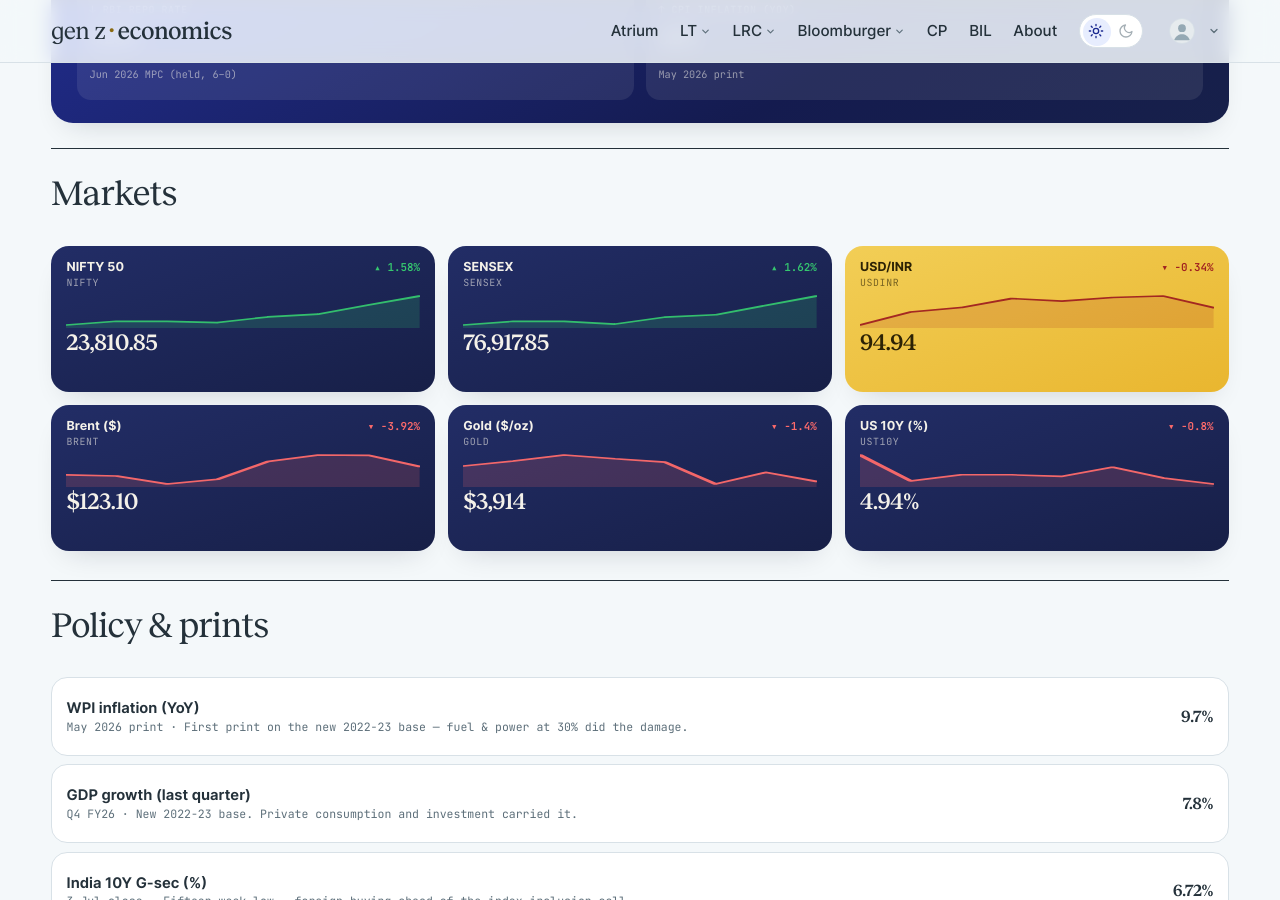
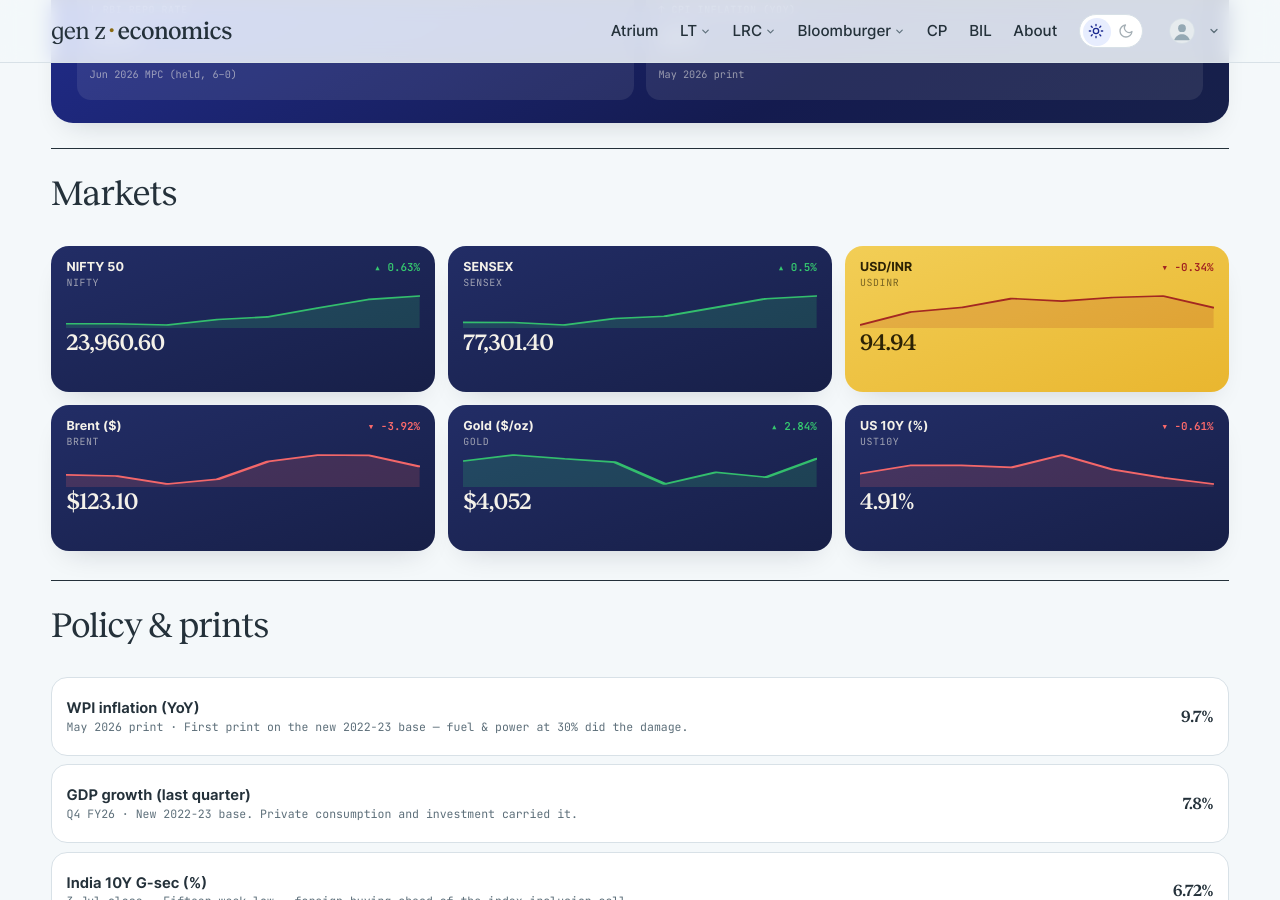
Before and after one commit to harsharya7021/genz-economics.com, a Jekyll site: the page built from macro-watch.html, in a window 1280 px wide and 900 px high, scrolled down 599 px. Built offline with Jekyll 4.4.1, drawn with Linux system fonts in a browser that asks for light colours; comment, search, counter and statistics services are not loaded.

Commit message:
data: morning market refresh

```diff
--- a/_data/macro.json
+++ b/_data/macro.json
@@ -1,34 +1,34 @@
 {
-  "as_of": "3 Nov 2026 close",
+  "as_of": "4 Nov 2026 close",
   "auto": {
     "nifty": {
       "label": "NIFTY 50",
-      "v": "23,810.85",
-      "chg": 1.58,
+      "v": "23,960.60",
+      "chg": 0.63,
       "spark": [
-        22600.0,
         22753.199,
         22749.75,
         22698.85,
         22936.75,
         23053.1,
         23440.801,
-        23810.85
+        23810.85,
+        23960.6
       ]
     },
     "sensex": {
       "label": "SENSEX",
-      "v": "76,917.85",
-      "chg": 1.62,
+      "v": "77,301.40",
+      "chg": 0.5,
       "spark": [
-        73123.828,
         73606.75,
         73598.672,
         73246.031,
         74151.039,
         74459.531,
         75692.781,
-        76917.852
+        76917.852,
+        77301.398
       ]
     },
     "usdinr": {
@@ -63,32 +63,32 @@
     },
     "gold": {
       "label": "Gold ($/oz)",
-      "v": "$3,914",
-      "chg": -1.4,
+      "v": "$4,052",
+      "chg": 2.84,
       "spark": [
-        4007.9,
         4038.4,
         4074.6,
         4051.6,
         4031.4,
         3898.9,
         3969.6,
-        3914.0
+        3940.4,
+        4052.2
       ]
     },
     "ust10y": {
       "label": "US 10Y (%)",
-      "v": "4.94%",
-      "chg": -0.8,
+      "v": "4.91%",
+      "chg": -0.61,
       "spark": [
-        5.13,
         4.96,
         5.0,
         5.0,
         4.99,
         5.05,
         4.98,
-        4.94
+        4.94,
+        4.91
       ]
     }
   },
--- a/_data/markets.yml
+++ b/_data/markets.yml
@@ -2,16 +2,15 @@
 # USD/INR) are refreshed each weekday morning by the market-data workflow;
 # the India 10Y G-Sec line is maintained by hand. Do not hand-edit the
 # live tickers — the job overwrites them.
-as_of: 3 Nov 2026
+as_of: 4 Nov 2026
 tickers:
 - symbol: NIFTY 50
   code: ^NSEI
-  value: 23,810.85
-  change: '+370.05'
-  pct: +1.58%
+  value: 23,960.60
+  change: '+149.75'
+  pct: +0.63%
   dir: up
   spark:
-  - 22600.0
   - 22753.199
   - 22749.75
   - 22698.85
@@ -19,14 +18,14 @@ tickers:
   - 23053.1
   - 23440.801
   - 23810.85
+  - 23960.6
 - symbol: SENSEX
   code: BSE
-  value: 76,917.85
-  change: +1,225.07
-  pct: +1.62%
+  value: 77,301.40
+  change: '+383.55'
+  pct: +0.50%
   dir: up
   spark:
-  - 73123.828
   - 73606.75
   - 73598.672
   - 73246.031
@@ -34,6 +33,7 @@ tickers:
   - 74459.531
   - 75692.781
   - 76917.852
+  - 77301.398
 - symbol: USD / INR
   code: FX
   value: '94.94'
```
